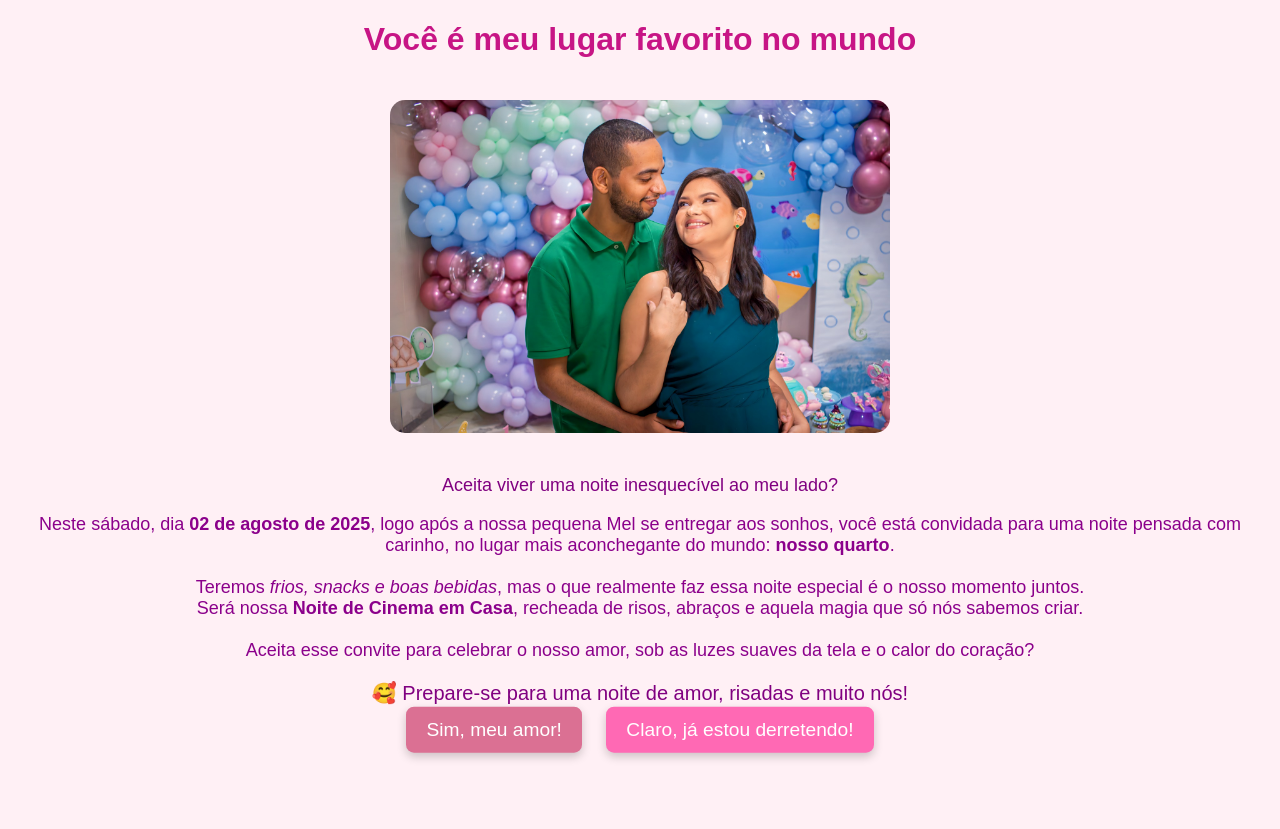
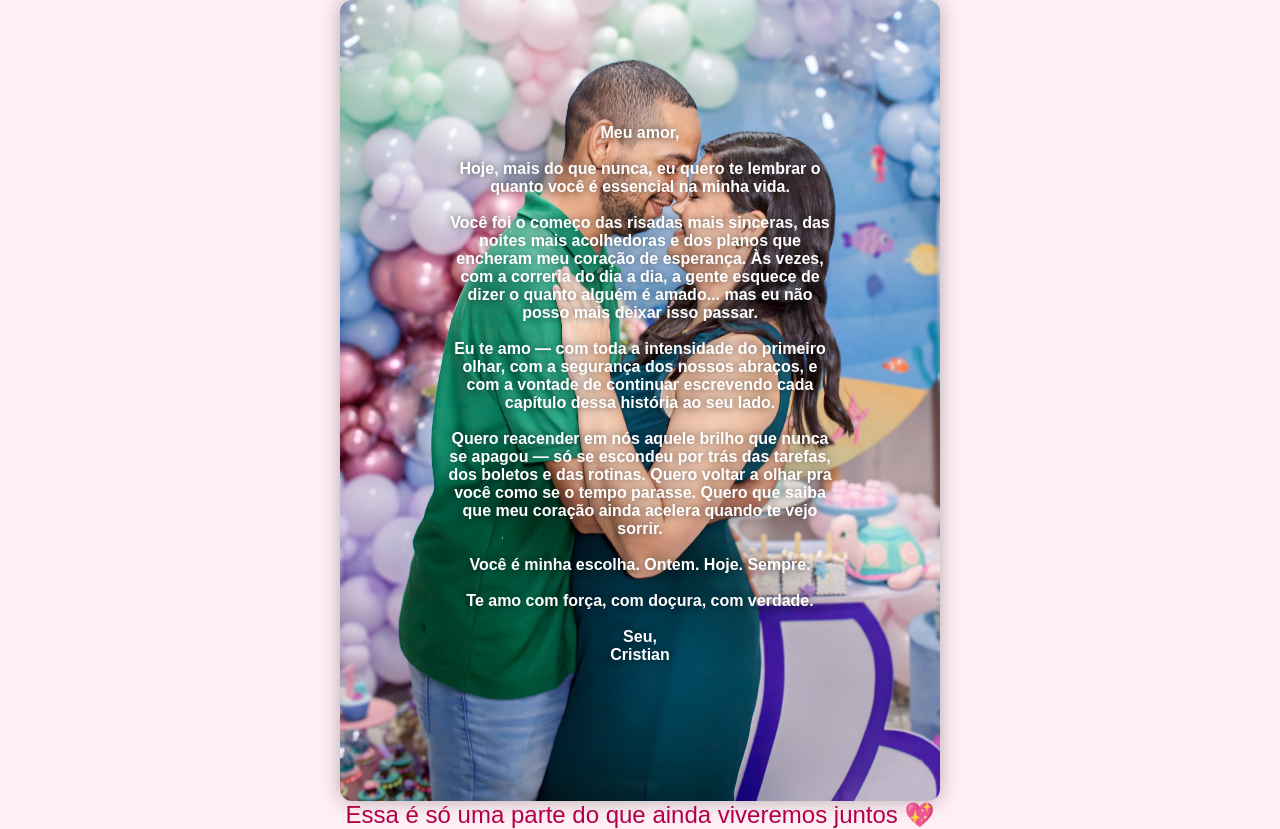
Before and after one commit to cristianedudev/Marriage, a plain HTML site: page convite.html in a window 1280 px wide. Both pictures are taken after a click on the button "Sim, meu amor!". Before the commit the page ends 800 px from the top, so only its background shows below. Drawn offline with Linux system fonts and the light colour scheme.

Commit message:
Adicionado texto e ajustado css

```diff
--- a/convite.html
+++ b/convite.html
@@ -25,7 +25,7 @@
     <img src="/Assets/img/foto_1.jpg" alt="Nossa foto juntos"
         style="width: 60%; max-width: 500px; border-radius: 15px; margin: 20px 0;">
     <p style="font-size: 18px; color: #800080;">Aceita viver uma noite inesquecível ao meu lado?</p>
-    <p style="font-size: 18px; color: #8b008b;">
+    <p id="telaInici" style="font-size: 18px; color: #8b008b;">
         Neste sábado, dia <strong>02 de agosto de 2025</strong>, logo após a nossa pequena Mel se entregar aos sonhos,
         você está convidada para uma noite pensada com carinho, no lugar mais aconchegante do mundo: <strong>nosso
             quarto</strong>. <br><br>
@@ -51,24 +51,71 @@
     </button>
 
     <!-- Mensagem que aparece ao clicar -->
-    <div id="mensagem" style="display:none; font-size: 20px; color: #800080; margin-top: 20px;"></div>
+    <div id="telaFinal" style="display: none;"></div>
 
     <!-- Script que ativa a animação -->
     <script>
         function respostaSim() {
-            const msg = document.getElementById("mensagem");
-            msg.innerHTML = "🥰 Prepare-se para uma noite de amor, risadas e muito nós!";
-            msg.style.display = "block";
+            // Remove todo conteúdo da tela
+            const elementosAntigos = document.querySelectorAll("body > *:not(audio)");
+            elementosAntigos.forEach(el => el.style.display = "none");
+
+            // Continua a música se já estiver tocando — nenhuma interrupção
+
+            // Cria imagem romântica
+            const img = document.createElement("img");
+            img.src = "/Assets/img/foto_2.jpg"; // substitua pelo nome correto da imagem
+            img.alt = "Nosso momento especial";
+            img.style.width = "80%";
+            img.style.maxWidth = "600px";
+            img.style.borderRadius = "12px";
+            img.style.boxShadow = "0 0 20px rgba(0,0,0,0.3)";
+            img.style.display = "block";
+            img.style.margin = "0px auto";
+
+            // Mensagem opcional que aparece depois da imagem
+            const msg = document.createElement("p");
+            msg.textContent = "Essa é só uma parte do que ainda viveremos juntos 💖";
+            msg.style.textAlign = "center";
+            msg.style.fontSize = "1.5rem";
+            msg.style.color = "#b30047";
+            msg.style.animation = "fadeIn 2s ease-out forwards";
             msg.style.opacity = 0;
-            let opacidade = 0;
-            const fade = setInterval(() => {
-                if (opacidade < 1) {
-                    opacidade += 0.05;
-                    msg.style.opacity = opacidade;
-                } else {
-                    clearInterval(fade);
-                }
-            }, 50);
+            msg.style.marginTop = "0px"; // diminui o espaço acima do texto
+            msg.style.marginBottom = "0px"; // garante que não haja espaço extra abaixo
+
+            document.body.appendChild(img);
+            document.body.appendChild(msg);
+
+            setTimeout(() => {
+                msg.style.opacity = 1;
+            }, 1500);
+            const textoSobreImagem = document.createElement("div");
+            //textoSobreImagem.textContent = "meu amor, quero 💘";
+            const mensagem = `Meu amor,<br><br>
+Hoje, mais do que nunca, eu quero te lembrar o quanto você é essencial na minha vida.<br><br>
+Você foi o começo das risadas mais sinceras, das noites mais acolhedoras e dos planos que encheram meu coração de esperança. Às vezes, com a correria do dia a dia, a gente esquece de dizer o quanto alguém é amado... mas eu não posso mais deixar isso passar.<br><br>
+Eu te amo — com toda a intensidade do primeiro olhar, com a segurança dos nossos abraços, e com a vontade de continuar escrevendo cada capítulo dessa história ao seu lado.<br><br>
+Quero reacender em nós aquele brilho que nunca se apagou — só se escondeu por trás das tarefas, dos boletos e das rotinas. Quero voltar a olhar pra você como se o tempo parasse. Quero que saiba que meu coração ainda acelera quando te vejo sorrir.<br><br>
+Você é minha escolha. Ontem. Hoje. Sempre.<br><br>
+Te amo com força, com doçura, com verdade.<br><br>
+Seu,<br>
+Cristian`;
+
+            textoSobreImagem.innerHTML = mensagem;
+            textoSobreImagem.style.position = "absolute";
+            //textoSobreImagem.style.top = "50%";           // Centraliza verticalmente
+            textoSobreImagem.style.left = "35%";
+            textoSobreImagem.style.top = "15%"; // Ajuste para centralizar verticalmente
+            textoSobreImagem.style.width = "30%";
+            textoSobreImagem.style.textAlign = "justfy";
+            textoSobreImagem.style.fontSize = "1rem";
+            textoSobreImagem.style.color = "White";
+            textoSobreImagem.style.fontWeight = "bold";
+            textoSobreImagem.style.textShadow = "0 0 10px rgba(0,0,0,0.7)";
+            textoSobreImagem.style.zIndex = "10";
+
+            document.body.appendChild(textoSobreImagem);
         }
     </script>
 </body>
--- a/style.css
+++ b/style.css
@@ -1,3 +1,5 @@
+
+
 /* Animação de fade-in para o texto da mensagem inicial */
 #mensagem-inicial {
     opacity: 0;
@@ -9,6 +11,7 @@
         opacity: 0;
         transform: translateY(20px);
     }
+
     to {
         opacity: 1;
         transform: translateY(0);
@@ -27,9 +30,11 @@
     0% {
         transform: translateY(0);
     }
+
     50% {
         transform: translateY(-10px);
     }
+
     100% {
         transform: translateY(0);
     }
@@ -65,8 +70,45 @@ button:hover {
         opacity: 1;
         transform: scale(1);
     }
+
     to {
         opacity: 0;
         transform: scale(2);
     }
 }
+
+@keyframes fadeIn {
+    from {
+        opacity: 0;
+        transform: translateY(20px);
+    }
+
+    to {
+        opacity: 1;
+        transform: translateY(0);
+    }
+}
+
+body {
+    position: relative;
+    margin: 0;
+    padding: 0;
+    overflow-y: scroll;
+}
+
+@keyframes textoFade {
+    from {
+        opacity: 0;
+        transform: translateY(-20px);
+    }
+
+    to {
+        opacity: 1;
+        transform: translateY(0);
+    }
+}
+
+div[style*="position: absolute"] {
+    animation: textoFade 2s ease-out forwards;
+    opacity: 0;
+}
```
Lines whose indentation alone changed are shown as unchanged.
